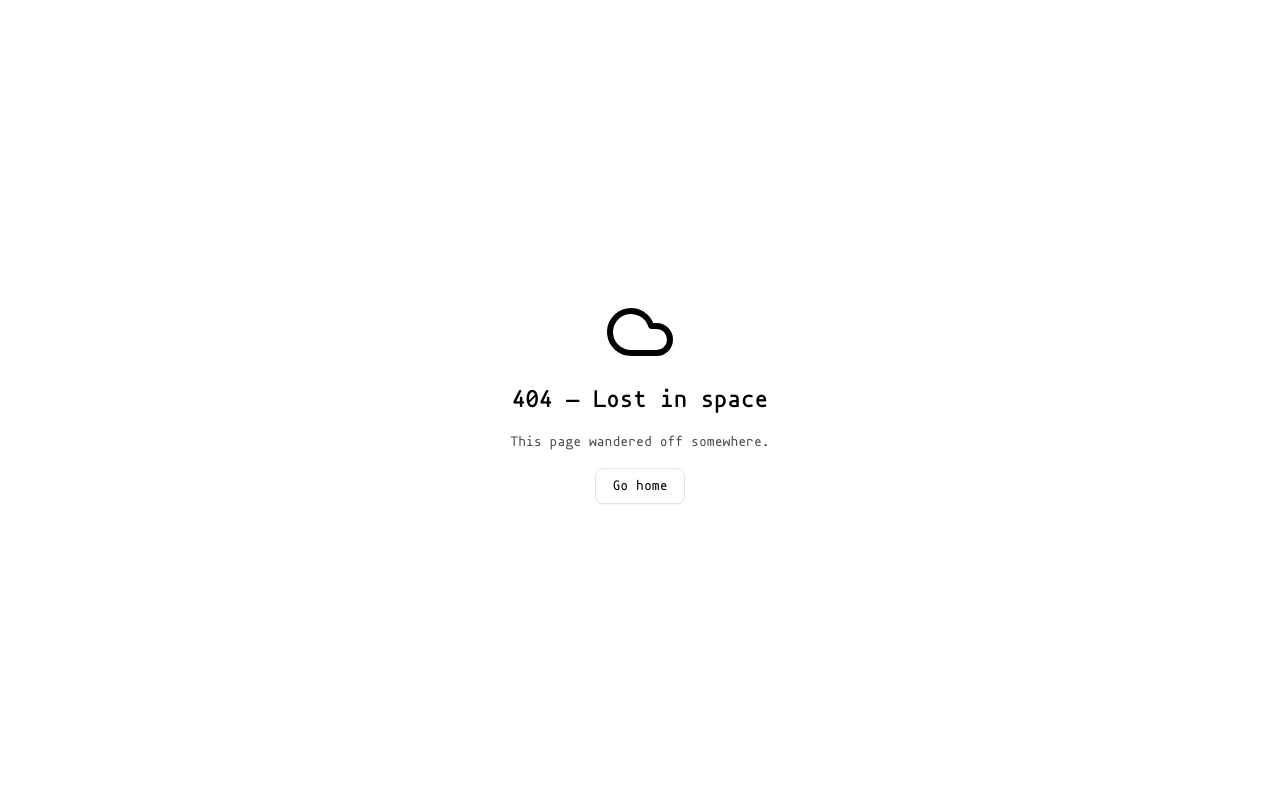
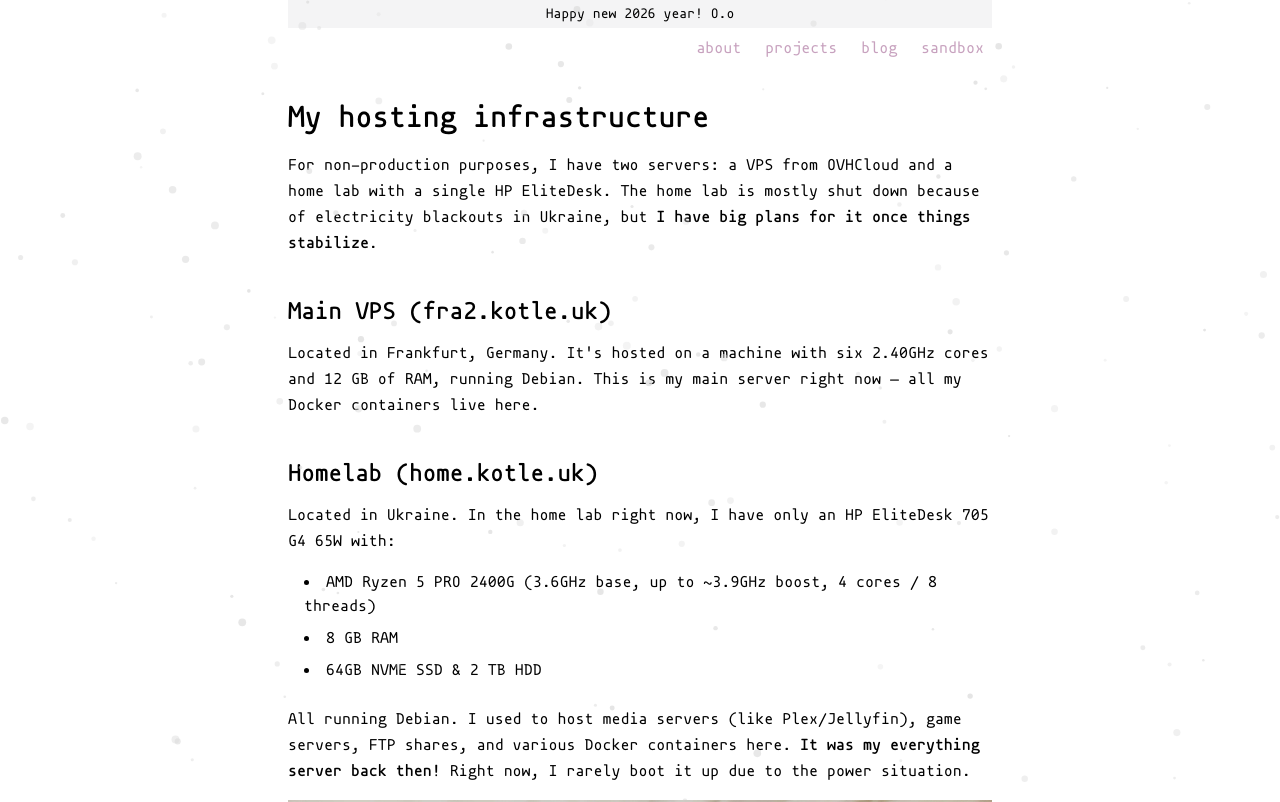
Before and after one commit to kotleni/kotleni.github.io, a Next.js app: page /blog/hosting-infrastructure-early2026 in a window 1280 px wide. Before the commit this address had no page. Shown: the top 802 px of the page. Built offline with nearby package versions, Linux system fonts and the light colour scheme.

Commit message:
chore: add blog post hosting infrastrcture

```diff
--- /dev/null
+++ b/src/app/(main)/blog/hosting-infrastructure-early2026/page.mdx
@@ -0,0 +1,27 @@
+# My hosting infrastructure
+For non-production purposes, I have two servers: a VPS from OVHCloud and a home lab with a single HP EliteDesk.
+The home lab is mostly shut down because of electricity blackouts in Ukraine, but **I have big plans for it once things stabilize**.
+
+## Main VPS (fra2.kotle.uk)
+Located in Frankfurt, Germany.
+It's hosted on a machine with six 2.40GHz cores and 12 GB of RAM, running Debian.
+This is my main server right now — all my Docker containers live here.
+
+## Homelab (home.kotle.uk)
+Located in Ukraine.
+In the home lab right now, I have only an HP EliteDesk 705 G4 65W with:
+- AMD Ryzen 5 PRO 2400G (3.6GHz base, up to ~3.9GHz boost, 4 cores / 8 threads)
+- 8 GB RAM
+- 64GB NVME SSD & 2 TB HDD
+
+All running Debian.
+I used to host media servers (like Plex/Jellyfin), game servers, FTP shares, and various Docker containers here. **It was my everything server back then!**
+Right now, I rarely boot it up due to the power situation.
+
+![HP EliteDesk](/elitedesk-1.jpg)
+
+All networking runs through a TP-Link Archer C64 router connected to the fiber optic modem, and everything is powered through a DC UPS (12V) to give me a bit of buffer during short outages.
+
+## Cloudflare
+Most of my websites are hosted on Cloudflare Pages now, but I'm still migrating the last bits from GitHub Pages.
+It's fast, free for my use case, and handles HTTPS/CDN automatically — perfect for static stuff.
--- a/src/app/(main)/blog/page.tsx
+++ b/src/app/(main)/blog/page.tsx
@@ -10,9 +10,16 @@ interface Post {
 
 const posts: Post[] = [
     {
+        title: 'My hosting infrastructure',
+        url: '/blog/hosting-infrastructure-early2026',
+        isNew: true,
+        description:
+            "For non-production purposes, I have two servers: a VPS from OVHCloud and a home lab with a single HP EliteDesk",
+    },
+    {
         title: 'Why i abandoned idea of using Asahi Linux',
         url: '/blog/asahi-linux',
-        isNew: true,
+        isNew: false,
         description:
             "I am a Linux guy. I've used it on my VPS and home lab for years. On my desktop computer, I run Arch Linux exclusively, and I fully enjoy",
     },
```
Also changed, not shown: public/elitedesk-1.jpg (added).
